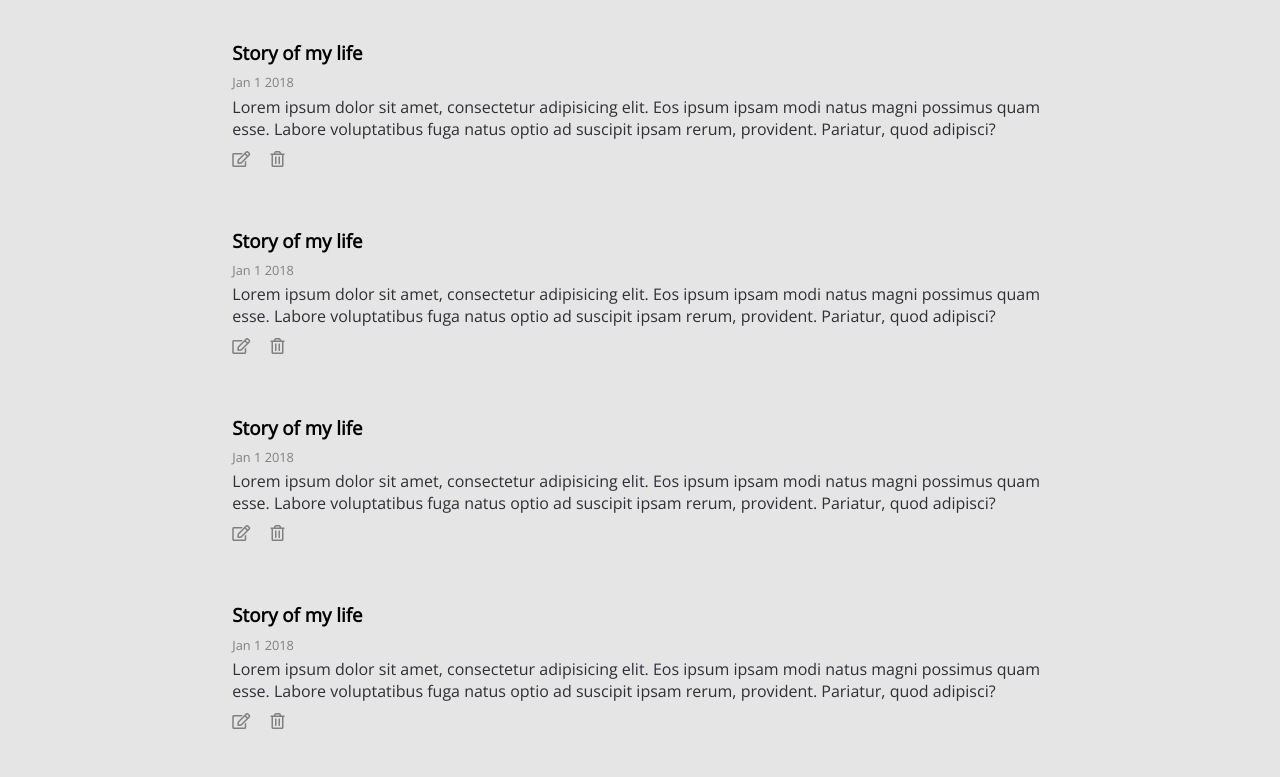
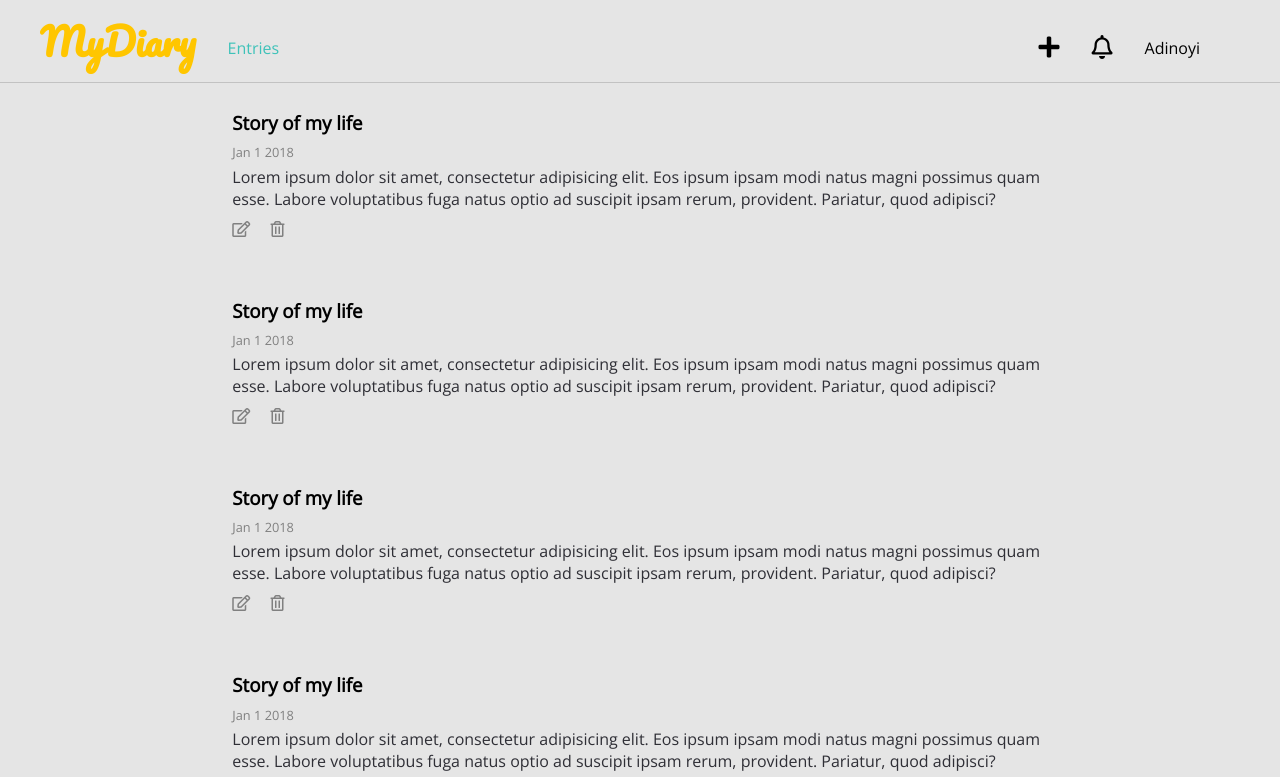
Before and after one commit to AdinoyiSadiq/MyDiary, a plain HTML site: page UI/main/entries.html in a window 1280 px wide. Shown: the top 777 px of the page. Drawn offline with nearby package versions, Linux system fonts and the light colour scheme.

Commit message:
Add navigation bar

```diff
--- a/UI/main/entries.html
+++ b/UI/main/entries.html
@@ -8,6 +8,27 @@
 </head>
 <body>
 	<div id="entriesContent">
+		<header class="clearfix">
+			<nav id="mainNav" role="navigation">
+				<ul>
+					<li class="logo">
+						<h3><a class="logoLink" title="MyDiary" href="./entries.html">MyDiary</a></h3>
+					</li>
+					<li>
+						<a title="Entries" href="./entries.html" class="current">Entries</a>
+					</li>
+					<li>
+						<a title="Profile" href="./profile.html">Adinoyi</a>
+					</li>
+					<li>
+						<a title="Notifications" href="./notifications.html"><i class="far fa-bell"></i></a>
+					</li>
+					<li>
+						<a title="Add Entry" href="./addEntry.html"><i class="fas fa-plus"></i></a>
+					</li>
+				</ul>
+			</nav>
+		</header>
 		<main>
 			<section class="entryList">
 				<article class="entry">
--- a/UI/styles/main.css
+++ b/UI/styles/main.css
@@ -147,6 +147,69 @@ hr {
   margin: 5% auto 0;
 }
 
+/* Main Navigation */
+
+#mainNav {
+  background: #E5E5E5;
+  position: fixed;
+  top: 0;
+  width: 100%;
+  border-bottom: .5px solid #C2C2C2;
+}
+
+#mainNav li {
+  list-style: none;
+  float: right;
+  padding-top: 2rem;
+}
+
+#mainNav .logo {
+  float: left;
+  padding: .5rem 2.5rem;
+  padding-right: 1rem;
+  font-size: 2rem;
+}
+
+.logo a {
+  font-family: 'Pacifico', cursive;
+  text-decoration: none;
+  color: #ffc600;
+}
+
+#mainNav li:nth-of-type(2) {
+  float: left;
+}
+
+#mainNav li:nth-of-type(3) {
+  padding-right: 5%;
+}
+
+#mainNav li a:not(.logoLink) {
+  display: block;
+  line-height: 2rem;
+  padding: 0 1rem;
+  color: black;
+  text-decoration: none;
+}
+
+#mainNav li a:not(.logoLink):hover {
+  color: #3FC2B9;
+}
+
+#mainNav .current, #mainNav a:hover.current {
+  color: #3FC2B9 !important;
+  cursor: default;
+}
+
+#mainNav i {
+  font-size: 1.5rem;
+  padding-top: .2rem;
+}
+
+#addEntryContent main, #entriesContent main, #entryContent main, #notificationsContent main, #profileContent main {
+  padding-top: 70px;
+}
+
 /* Entries */
 
 .entryList {
```
